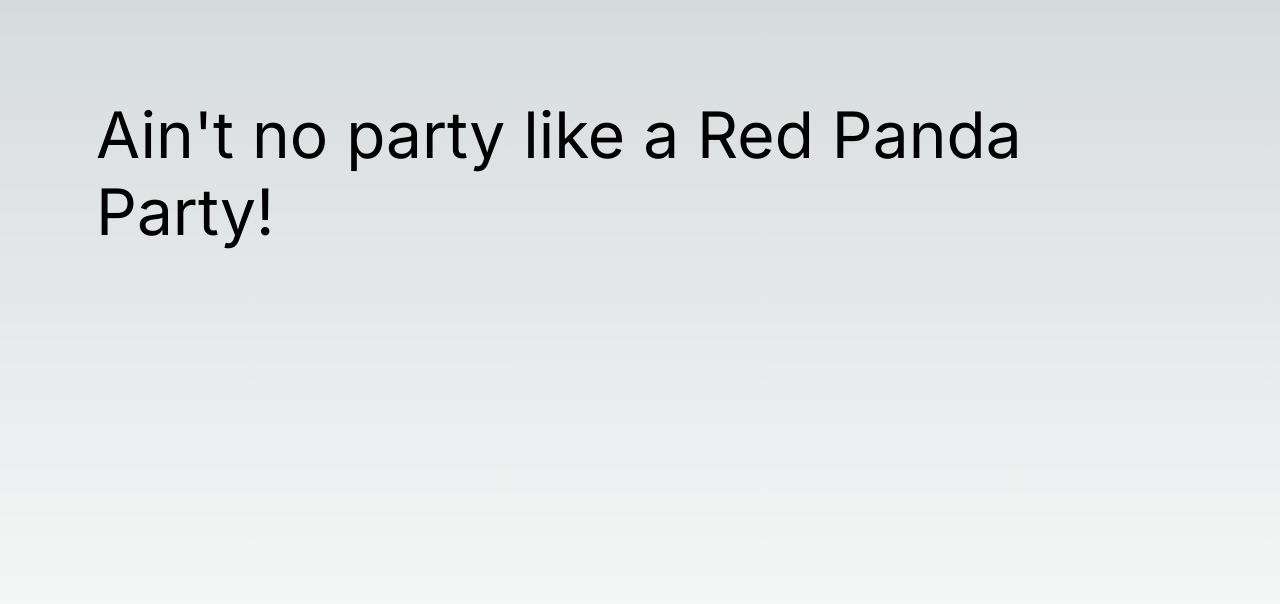
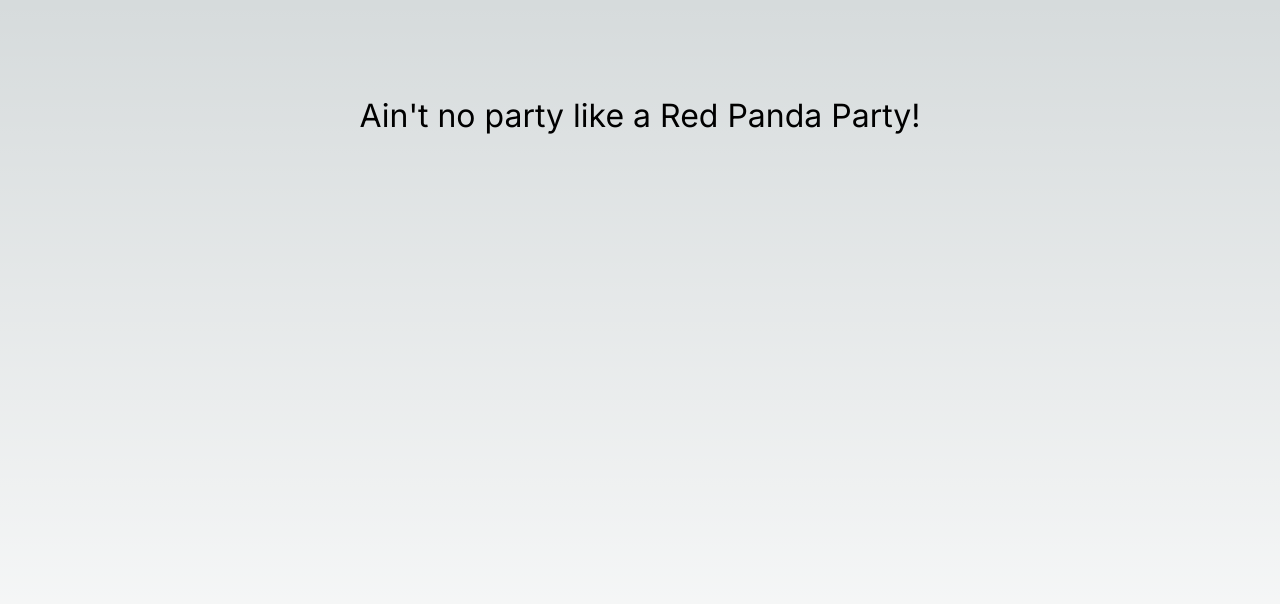
Before and after one commit to TimothyRedPanda/red-panda-portfolio, a Next.js app: page / in a window 1280 px wide. Shown: the top 604 px of the page. Built offline with nearby package versions, Linux system fonts and the light colour scheme.

Commit message:
Title and description updated to match project

```diff
--- a/src/app/layout.tsx
+++ b/src/app/layout.tsx
@@ -5,8 +5,8 @@ import "./globals.css";
 const inter = Inter({ subsets: ["latin"] });
 
 export const metadata: Metadata = {
-  title: "Create Next App",
-  description: "Generated by create next app",
+  title: "Red Panda Studio",
+  description: "The Portfolio of Timothy Bridge",
 };
 
 export default function RootLayout({
--- a/src/app/page.module.css
+++ b/src/app/page.module.css
@@ -8,5 +8,5 @@
 }
 
 .mainText {
-  font-size: 4rem;
+  font-size: 2rem;
 }
```
